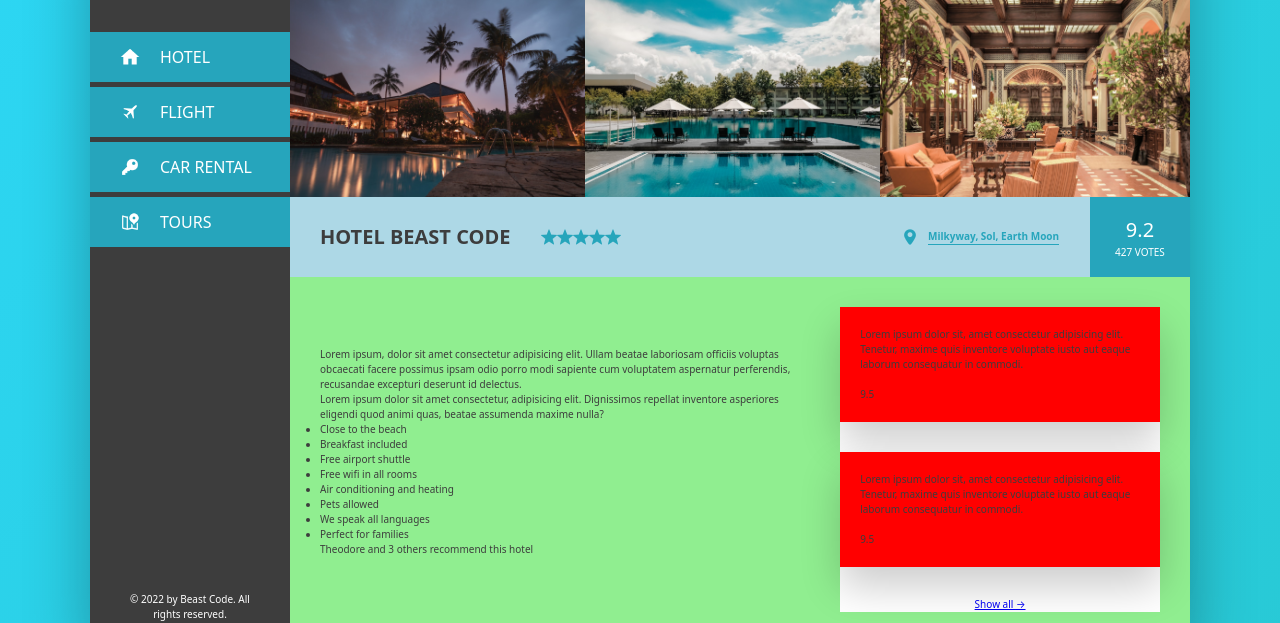
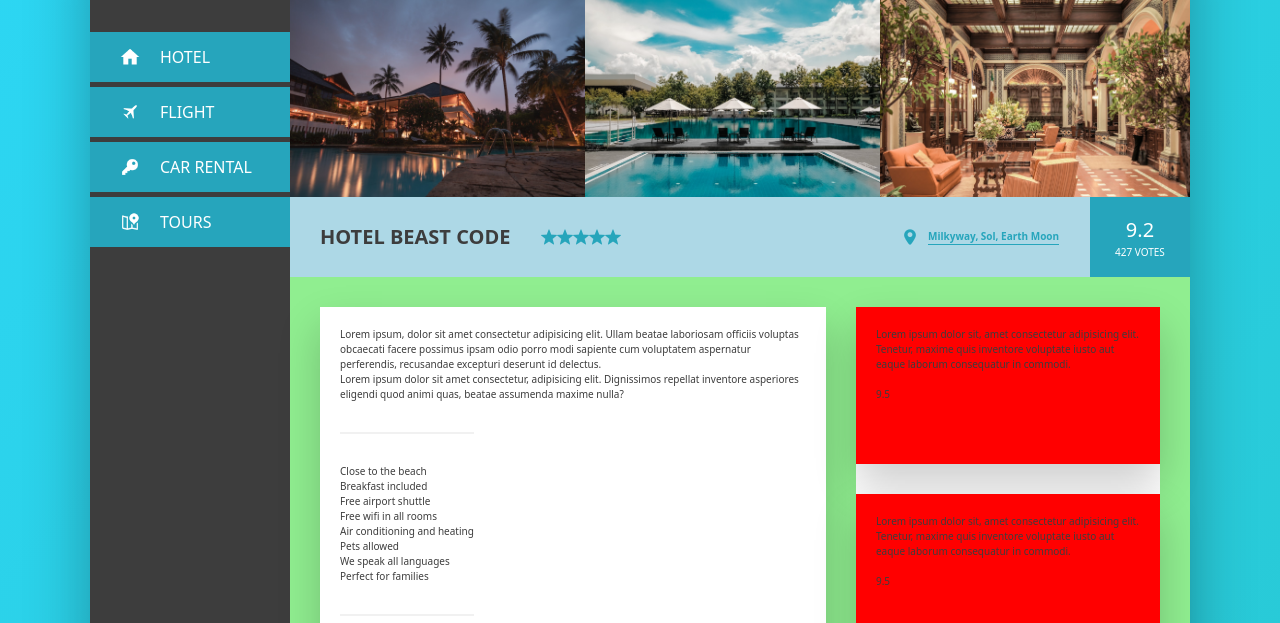
Before and after one commit to Beast-Code9999/booking-page, a website: page index.html in a window 1280 px wide. Shown: the part 183-806 px from the top of the page. Drawn offline with Linux system fonts and the light colour scheme.

Commit message:
add more css to .details__list

```diff
--- a/sass/components/_details.scss
+++ b/sass/components/_details.scss
@@ -1,4 +1,37 @@
 .details {
+    background-color: $color-body-1;
+    height: 100%;
+    padding: 2rem;
+    @include flex(column, space-between, flex-start);
+    box-shadow: 0 2rem 4rem rgba($color: #000000, $alpha: .2);
 
+    &__paragraph {
+        color: $color-gray;
+        font-style: inherit;
+    }
+
+    &__list {
+        list-style: none;
+        margin: 3rem 0;
+        padding: 3rem 0;
+        border-top: 2px solid $color-gray-light;
+        border-bottom: 2px solid $color-gray-light;
+    }
+
+    &__item {
+
+    }
+
+    &__recommend {
+
+    }
+
+    &__friends {
+
+    }
+
+    &__photo {
+
+    }
 
 }
--- a/sass/layout/_main-body.scss
+++ b/sass/layout/_main-body.scss
@@ -79,14 +79,6 @@
         padding: 3rem;
         gap: 3rem;
 
-        &-details {
-            background-color: $color-body-1;
-            height: 100%;
-            padding: 2rem;
-            @include flex(column, space-between, flex-start);
-            box-shadow: 0 2rem 4rem rgba($color: #000000, $alpha: .2);
-        }
-
         &-user-reviews {
             background-color: $color-body-1;
             height: 100%;
```
Also changed, not shown: style.css.
